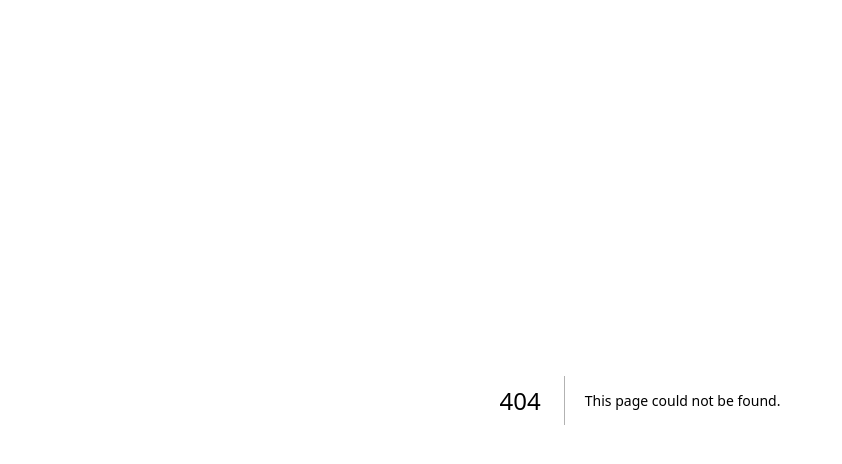
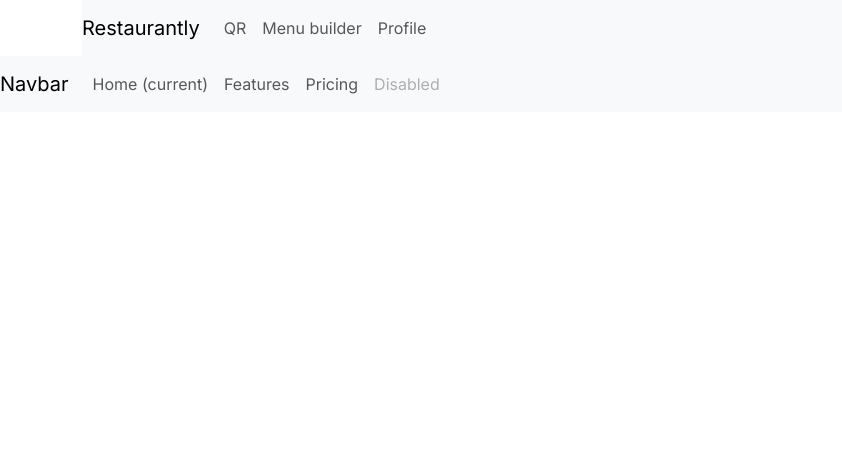
Before and after one commit to himido-tech/restaurantly.app, a Next.js app: page /dashboard in a window 1280 px wide. Before the commit this address had no page. Shown: the top 464 px of the page, without its empty margins (0-842 px from the left). Built offline with nearby package versions, Linux system fonts and the light colour scheme.

Commit message:
add a navbar

```diff
--- /dev/null
+++ b/app/components/navbar.tsx
@@ -0,0 +1,25 @@
+export default function NavBar() {
+    return (
+      <div className="container">
+        <nav className="navbar navbar-expand-md navbar-light bg-light">
+          <a className="navbar-brand" href="#">Restaurantly</a>
+          <button className="navbar-toggler" type="button" data-toggle="collapse" data-target="#navbarNav" aria-controls="navbarNav" aria-expanded="false" aria-label="Toggle navigation">
+            <span className="navbar-toggler-icon"></span>
+          </button>
+          <div className="collapse navbar-collapse" id="navbarNav">
+            <ul className="navbar-nav">
+              <li className="nav-item active">
+                <a className="nav-link" href="/">QR</a>
+              </li>
+              <li className="nav-item">
+                <a className="nav-link" href="#">Menu builder</a>
+              </li>
+              <li className="nav-item">
+                <a className="nav-link" href="#">Profile</a>
+              </li>
+            </ul>
+          </div>
+        </nav>
+      </div>
+    )
+  }
--- /dev/null
+++ b/app/dashboard/page.tsx
@@ -0,0 +1,29 @@
+
+export default function Dashboard() {
+  return (
+    <main>
+      <nav className="navbar navbar-expand-lg navbar-light bg-light">
+        <a className="navbar-brand" href="#">Navbar</a>
+        <button className="navbar-toggler" type="button" data-toggle="collapse" data-target="#navbarNav" aria-controls="navbarNav" aria-expanded="false" aria-label="Toggle navigation">
+          <span className="navbar-toggler-icon"></span>
+        </button>
+        <div className="collapse navbar-collapse" id="navbarNav">
+          <ul className="navbar-nav">
+            <li className="nav-item active">
+              <a className="nav-link" href="/">Home <span className="sr-only">(current)</span></a>
+            </li>
+            <li className="nav-item">
+              <a className="nav-link" href="#">Features</a>
+            </li>
+            <li className="nav-item">
+              <a className="nav-link" href="#">Pricing</a>
+            </li>
+            <li className="nav-item">
+              <a className="nav-link disabled" href="#">Disabled</a>
+            </li>
+          </ul>
+        </div>
+      </nav>
+    </main>
+  )
+}
--- a/app/layout.tsx
+++ b/app/layout.tsx
@@ -1,5 +1,7 @@
 import './globals.css'
 import { Inter } from 'next/font/google'
+import 'bootstrap/dist/css/bootstrap.css'
+import NavBar from './components/navbar'
 
 const inter = Inter({ subsets: ['latin'] })
 
@@ -15,7 +17,10 @@
 }) {
   return (
     <html lang="en">
-      <body className={inter.className}>{children}</body>
+      <body className={inter.className}>
+        <NavBar />
+        {children}
+      </body>
     </html>
   )
 }
```
